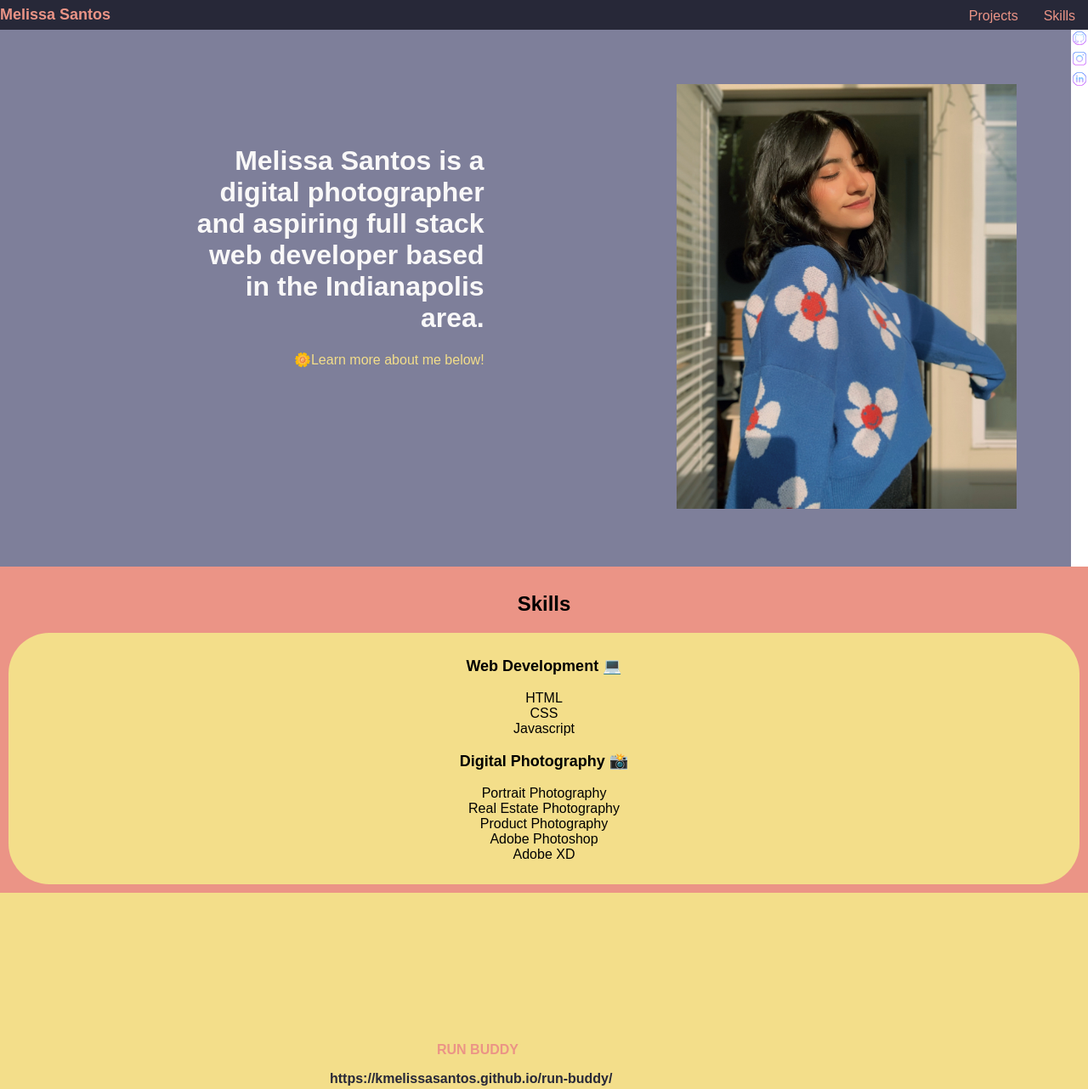
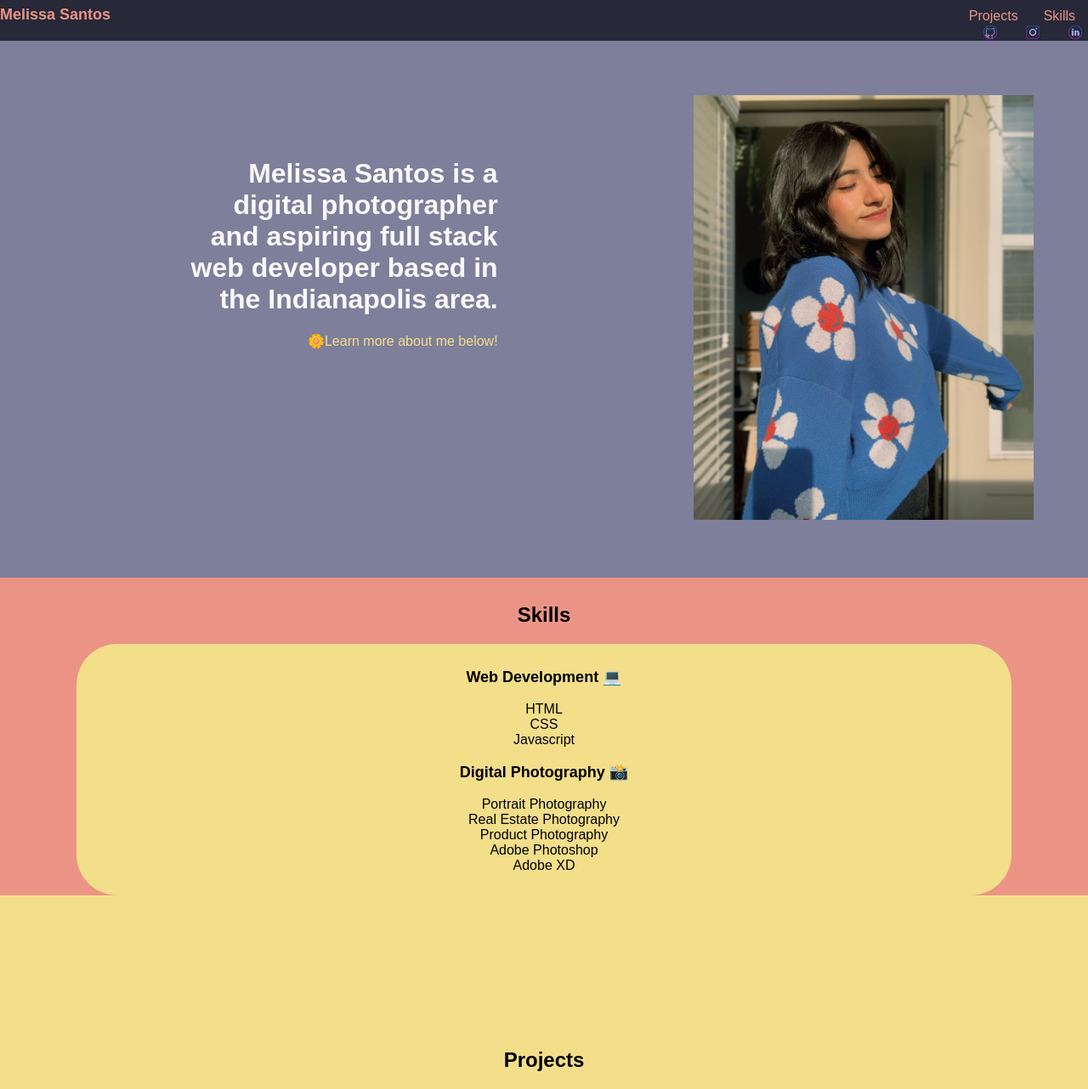
Before and after one commit to kmelissasantos/MyPortfolio, a plain HTML site: page index.html in a window 1280 px wide. Shown: the top 1282 px of the page at 85% size. Drawn offline with Linux system fonts and the light colour scheme.

Commit message:
updated navbar

```diff
--- a/assets/style.css
+++ b/assets/style.css
@@ -48,11 +48,11 @@ header ul a {
 }
 .social-header {
     justify-content: space-between;
-    float: right;
 }
 
 .social-header ul img {
     width: 20px;
+    float: right;
 }
 
 .hero {
@@ -82,7 +82,7 @@ header ul a {
 }
 
 section {
-    padding: 10px;
+    padding: 10px 90px 0 90px;
     text-align: center;
     background: #EB9486;
 }
@@ -110,6 +110,11 @@ section {
     padding-top: 10em;
 }
 
+.portfolio h1 {
+    text-align: center;
+    font-size: x-large;
+}
+
 .portfolio-container img {
         margin-right: 20%;
         float: right;
--- a/index.html
+++ b/index.html
@@ -17,15 +17,15 @@
                     <li><a href="#project-area">Projects</a></li>
                     <li><a href="#Skills-area">Skills</a></li>
                 </ul>
+            <div class="social-header">
+                <ul>
+                    <li><a href="https://github.com/kmelissasantos"><img src="./assets/images/github-64.png" alt="github"></a></li>
+                    <li><a href="https://www.instagram.com/melissa_santos"><img src="./assets/images/instagram-64.png" alt="instagram"></a></li>
+                    <li><a href="https://www.linkedin.com/in/melissa-s-209958207/"><img src="./assets/images/linkedin-circled-64.png" alt="linkedin"></a></li>
+                </ul>
+            </div>
             </nav>
         </header>
-        <div class="social-header">
-            <ul>
-                <li><a href="https://github.com/kmelissasantos"><img src="./assets/images/github-64.png" alt="github"></a></li>
-                <li><a href="https://www.instagram.com/melissa_santos"><img src="./assets/images/instagram-64.png" alt="instagram"></a></li>
-                <li><a href="https://www.linkedin.com/in/melissa-s-209958207/"><img src="./assets/images/linkedin-circled-64.png" alt="linkedin"></a></li>
-            </ul>
-        </div>
     </div>
     <div class="hero">
         <div class="content">
@@ -68,6 +68,7 @@
 
     <section id="project-area" class="portfolio">
 
+        <h1>Projects</h1>
         <div class="portfolio-container">
                 <div class="inner">
                     <p class="subtitle">Run Buddy</p>
```
